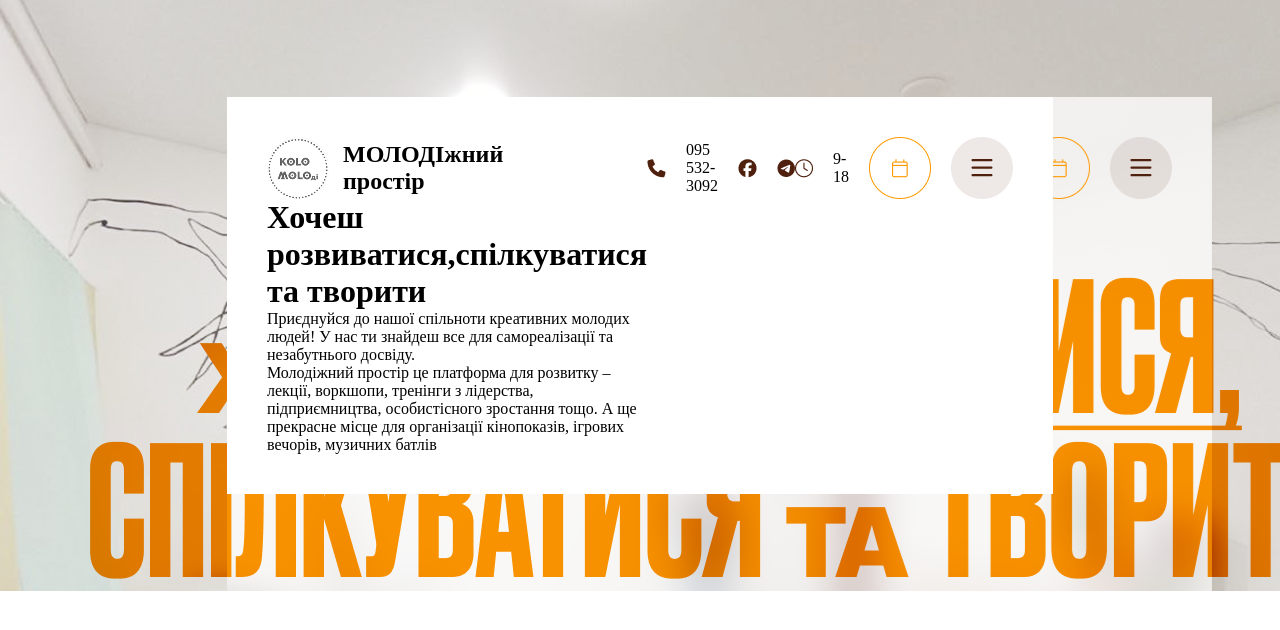
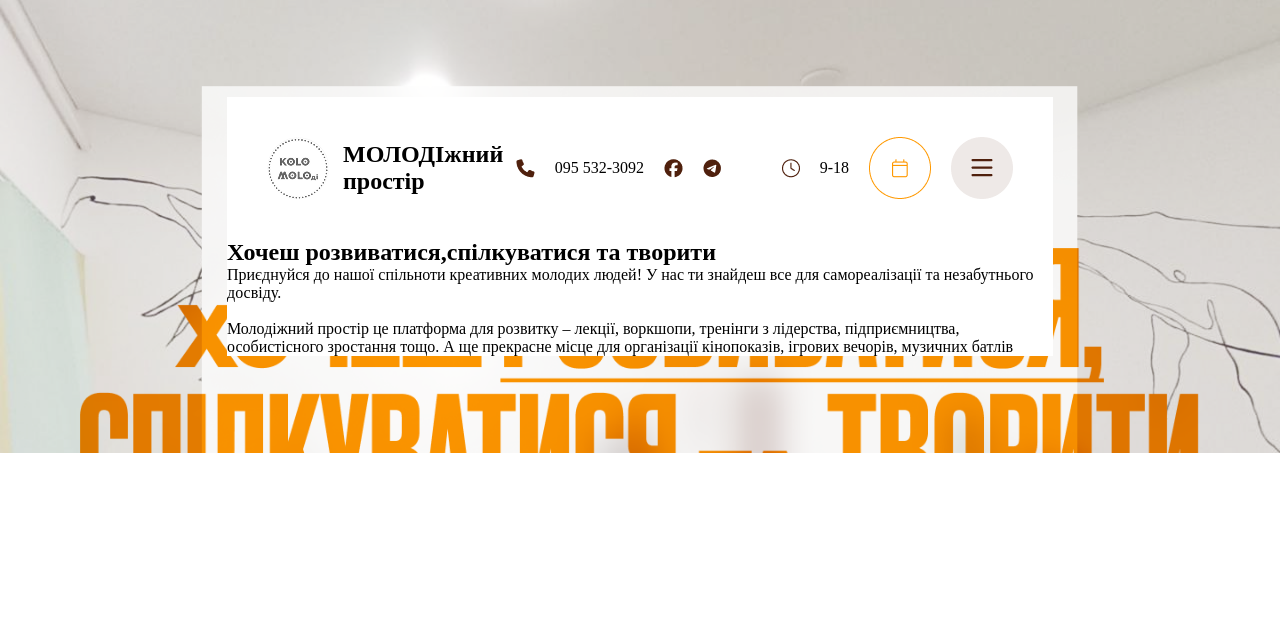
Before and after one commit to Sen1ch66/KoloMolodi, a plain HTML site: page index.html in a window 1280 px wide. Shown: the top 630 px of the page. Drawn offline with Linux system fonts and the light colour scheme.

Commit message:
updated header block

```diff
--- a/index.html
+++ b/index.html
@@ -11,6 +11,7 @@
 <body>
     <div class="mainContainer">
         <header class="mainHeader">
+            <div class="headerContainer">
                 <div class="titleBlock">
                     <img src="./img/koloMolodi.png" alt="logoProject">
                     <h2>МОЛОДІжний <br>простір</h2>
@@ -29,14 +30,17 @@
                         <img src="./img/Frame 1000002024.png" alt="Advanced">
                     </div>
                 </nav>
-            <div class="pageContent">
+            </div>
+
+            <article class="pageContent">
                 <h1>Хочеш <span>розвиватися</span>,спілкуватися та творити </h1>
                 <p>Приєднуйся до нашої спільноти креативних молодих людей! У нас ти знайдеш все для самореалізації та
-                незабутнього досвіду.</p>
-            <p>Молодіжний простір це платформа для розвитку – лекції, воркшопи, тренінги з лідерства, підприємництва,
+                    незабутнього досвіду.</p> <br>
+                <p>Молодіжний простір це платформа для розвитку – лекції, воркшопи, тренінги з лідерства,
+                    підприємництва,
                     особистісного зростання тощо. А ще прекрасне місце для організації кінопоказів, ігрових вечорів,
                     музичних батлів</p>
-            </div>
+            </article>
         </header>
     </div>
 
--- a/style.css
+++ b/style.css
@@ -8,12 +8,11 @@ body{
     display: grid;
     grid-template-rows: repeat(8, 1fr);
 }
-.mainHeader{
-    margin: 97px 227px;
+.headerContainer{
     padding: 40px;
     display: grid;
     grid-template-columns: 1fr 2fr;
-    background-color: #fff;
+
     .titleBlock{
         display: flex;
         align-items: center;
@@ -30,8 +29,18 @@ body{
         }
     }
 }
+.mainHeader{
+    margin: 97px 227px;
+    display: flex;
+    flex-direction: column;
+    background-color: #fff;
+    .pageContent{
+        display: flex;
+        flex-direction: column;
+    }
+}
 .mainContainer{
     background-image: url(./img/screen\ 29.png);
     background-repeat: no-repeat;
-
+    background-size: cover;
 }
```
Lines whose indentation alone changed are shown as unchanged.
